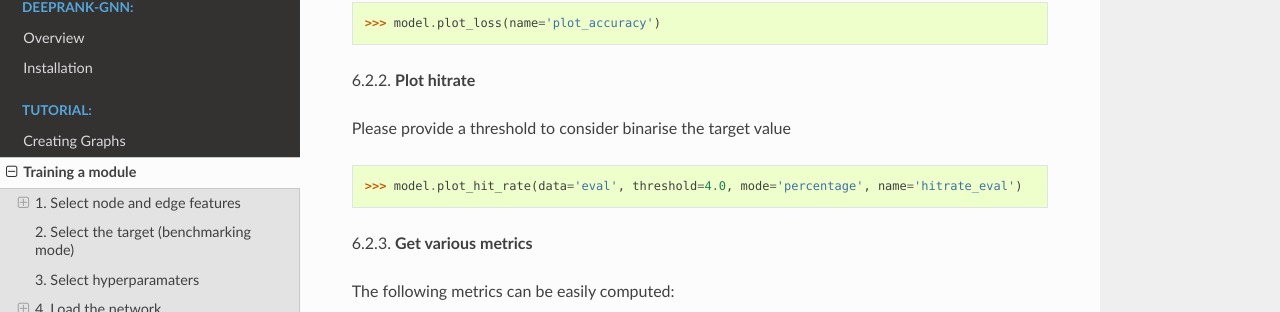
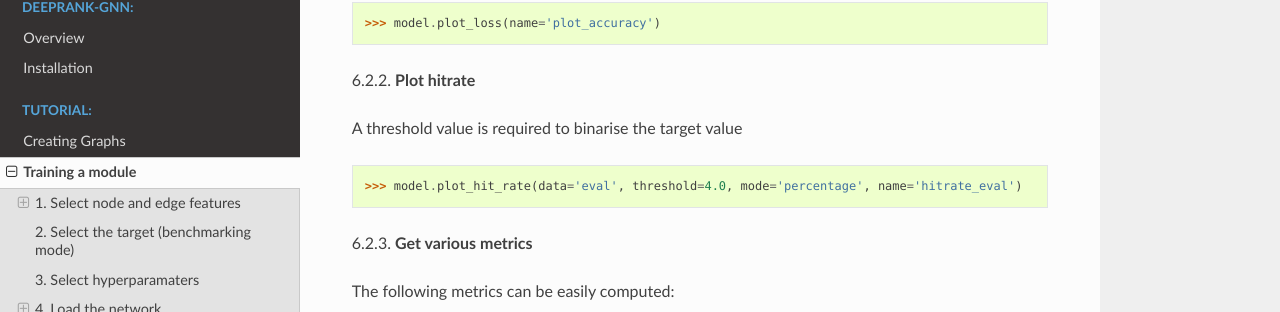
Before and after one commit to DeepRank/Deeprank-GNN, a Sphinx documentation site: the page built from docs/tutorial.train_model.rst, in a window 1280 px wide and 900 px high, scrolled down 3682 px. Shown: the part 139-451 px from the top of the window. Built offline with Sphinx 7.4.7 and the Read the Docs theme 2.0.0, drawn with Linux system fonts in a browser that asks for light colours.

Commit message:
Update tutorial.train_model.rst

```diff
--- a/docs/tutorial.train_model.rst
+++ b/docs/tutorial.train_model.rst
@@ -177,7 +177,7 @@ The following analysis only apply if a reference structure was provided during t
 
 6.2.2. **Plot hitrate**
 
-Please provide a threshold to consider binarise the target value
+A threshold value is required to binarise the target value
 
 >>> model.plot_hit_rate(data='eval', threshold=4.0, mode='percentage', name='hitrate_eval')
 
```
